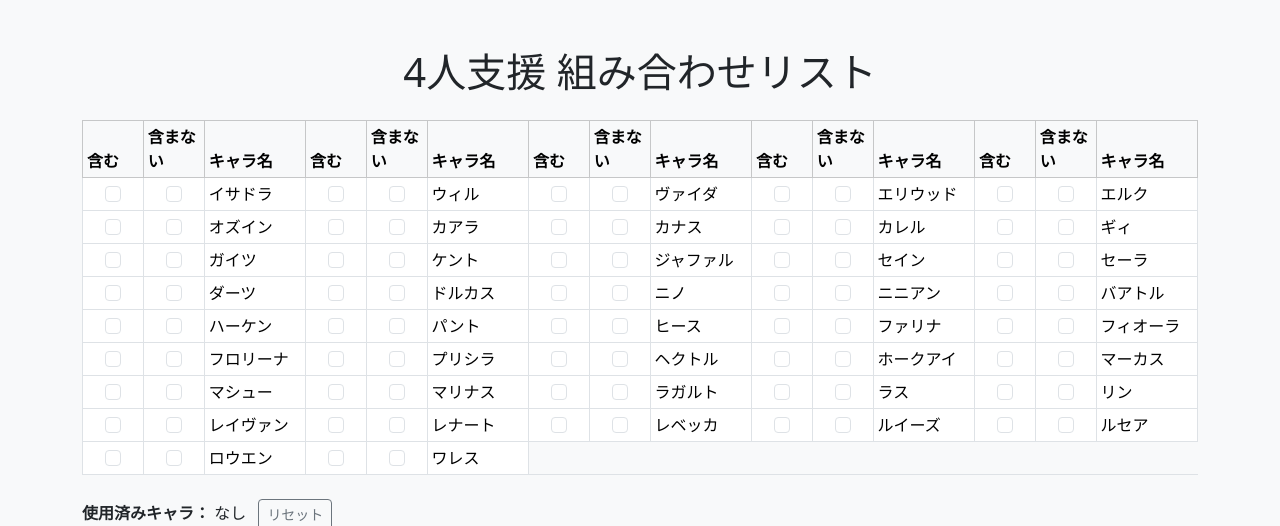
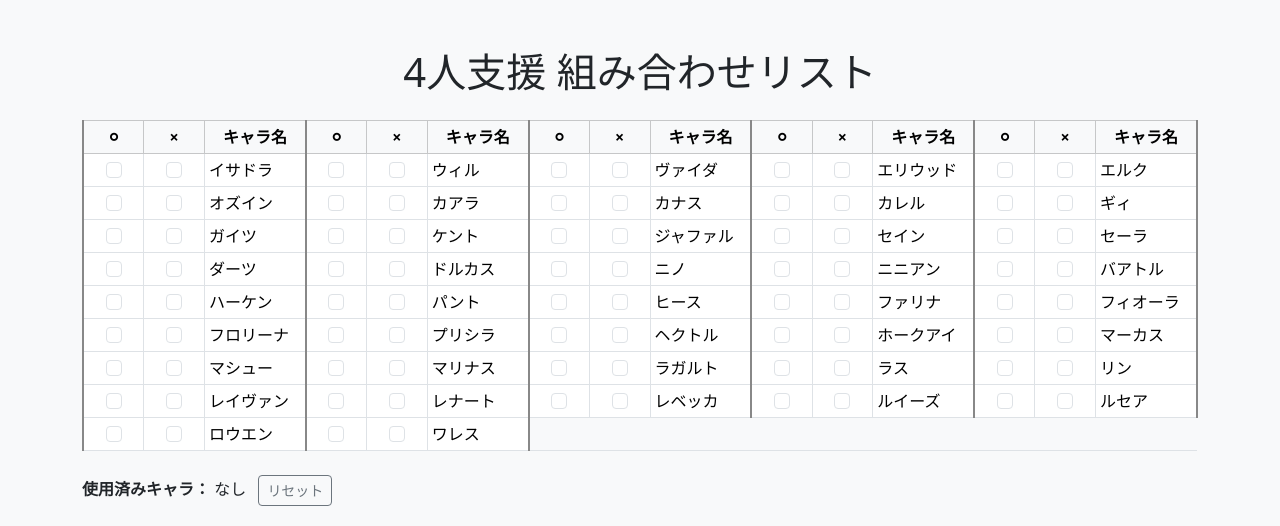
Before and after one commit to YutaroAsai/fire_emblem_support_ring_suggest, a Flask app: page /support-4 in a window 1280 px wide. Shown: the top 526 px of the page. Run offline with Flask 3, Linux system fonts and the light colour scheme; some libraries are stand-ins or nearby versions.

Commit message:
検索条件欄の体裁を修正

```diff
--- a/templates/support_4.html
+++ b/templates/support_4.html
@@ -12,16 +12,28 @@
     <div class="container py-5">
         <h1 class="text-center mb-4">4人支援 組み合わせリスト</h1>
 
-        <!-- 検索条件（1行に5セット横並び） -->
+        <!-- 検索条件（1セットを2x2ブロックで1行5セット横並び） -->
+        <style>
+        th {
+            vertical-align: middle !important;
+            text-align: center !important;
+        }
+        .border-left-sep {
+            border-left: 2px solid #888 !important;
+        }
+        .border-right-sep {
+            border-right: 2px solid #888 !important;
+        }
+        </style>
         <div class="row mb-3 align-items-center">
             <div class="col-12">
                 <table class="table table-sm table-bordered mb-0" id="filter-char-table">
                     <thead class="table-light">
                         <tr>
                             {% for i in range(5) %}
-                            <th style="width: 60px;">含む</th>
-                            <th style="width: 60px;">含まない</th>
-                            <th style="width: 100px;">キャラ名</th>
+                            <th class="border-left-sep" style="width: 60px;">⚪︎</th>
+                            <th style="width: 60px;">×</th>
+                            <th class="border-right-sep" style="width: 100px;">キャラ名</th>
                             {% endfor %}
                         </tr>
                     </thead>
@@ -76,7 +88,7 @@
         let excludeFilters = [];
         let usedChars = [];
 
-        // キャラ一覧テーブル生成（1行に5セット横並び、枠線なし）
+        // キャラ一覧テーブル生成（1行に5セット横並び、キャラ名の左に縦線）
         function renderCharTable() {
             const tbody = $('#filter-char-table tbody');
             tbody.empty();
@@ -90,9 +102,9 @@
                     row = $('<tr></tr>');
                     colCount = 0;
                 }
-                row.append(`<td class=\"text-center\" style=\"width:60px;\"><input type=\"checkbox\" class=\"form-check-input include-chk\" data-name=\"${name}\"></td>`);
+                row.append(`<td class=\"text-center border-left-sep\" style=\"width:60px;\"><input type=\"checkbox\" class=\"form-check-input include-chk\" data-name=\"${name}\"></td>`);
                 row.append(`<td class=\"text-center\" style=\"width:60px;\"><input type=\"checkbox\" class=\"form-check-input exclude-chk\" data-name=\"${name}\"></td>`);
-                row.append(`<td style=\"width:100px;\">${name}</td>`);
+                row.append(`<td class=\"border-right-sep\" style=\"width:100px;\">${name}</td>`);
                 colCount++;
             });
             if (colCount > 0) tbody.append(row);
```
